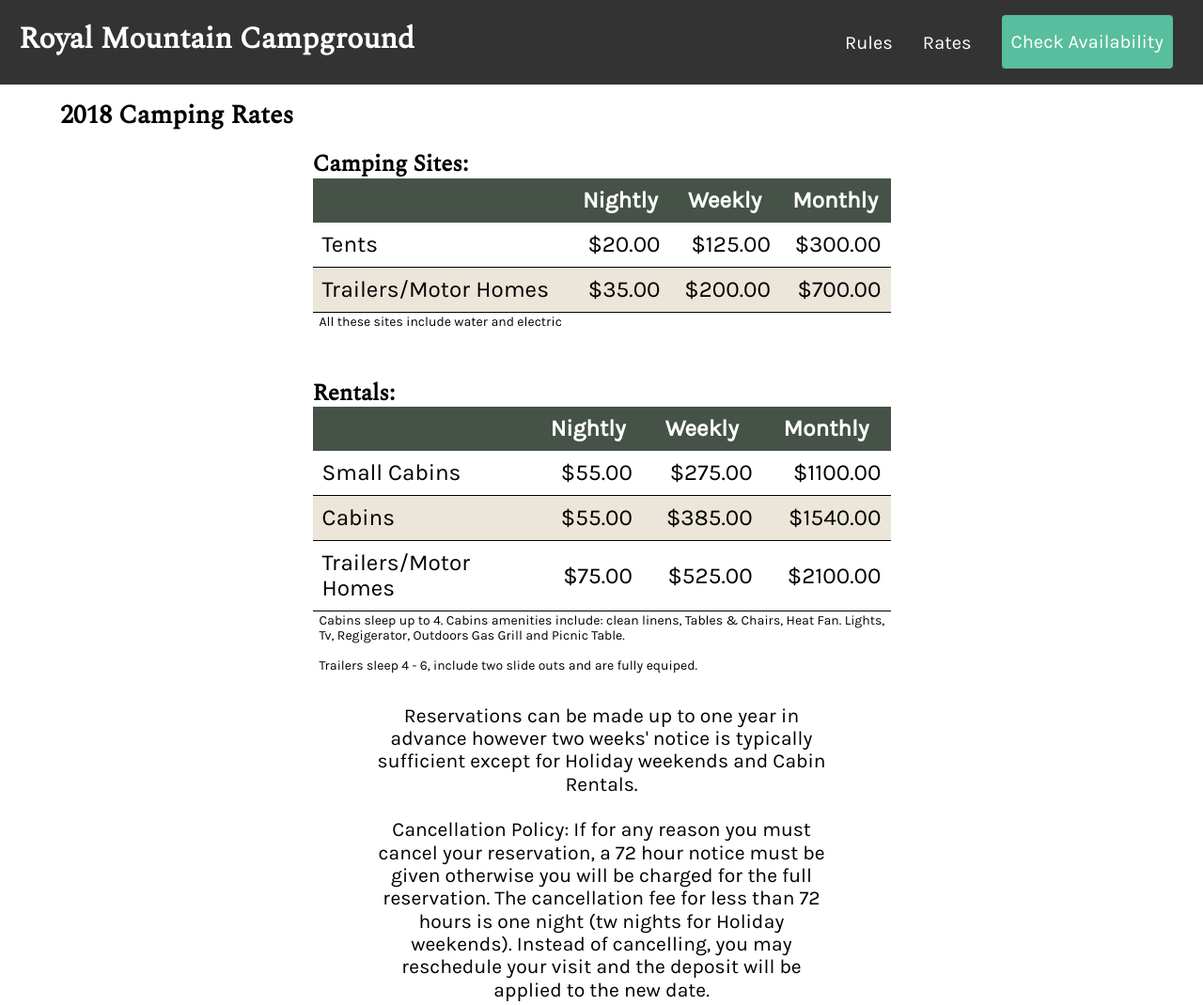
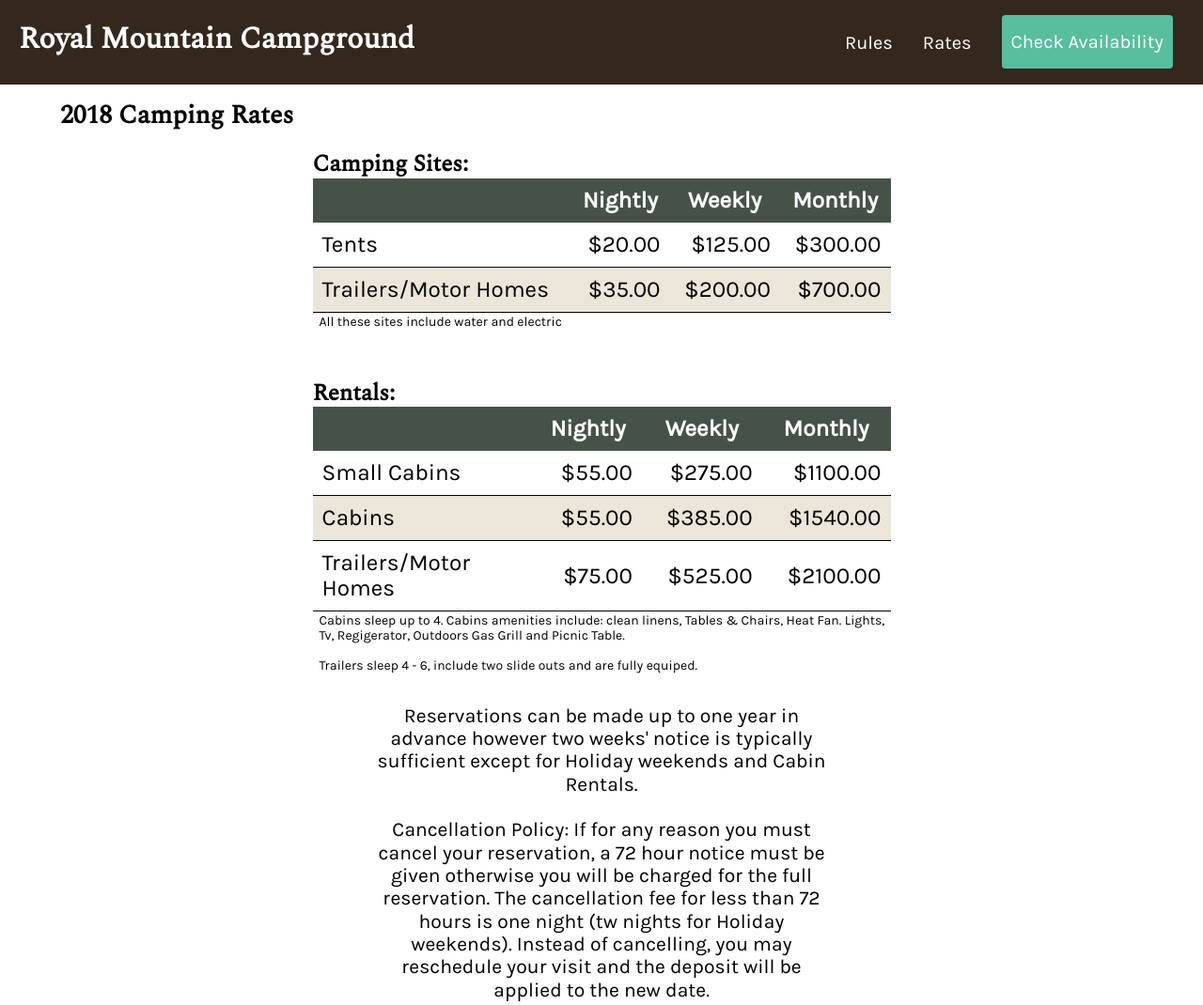
Before and after one commit to JeffHerb/royal-mountain-campground, a website: page src/html/rates.html in a window 1280 px wide. Shown: the top 1070 px of the page at 94% size. Drawn offline with nearby package versions, Linux system fonts and the light colour scheme; files that its build step writes are made by us from their sources; files whose address does not match are found by name.

Commit message:
Finished with changeS

```diff
--- a/src/scss/_base/_header.scss
+++ b/src/scss/_base/_header.scss
@@ -1,5 +1,5 @@
 .site-header {
-	background: $FootBackground;
+	background: $PrimaryBrown;
 	display: flex;
 	padding: 1.25em;
 	position: relative;
```
